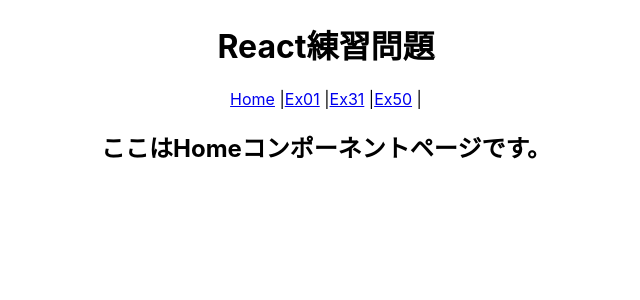
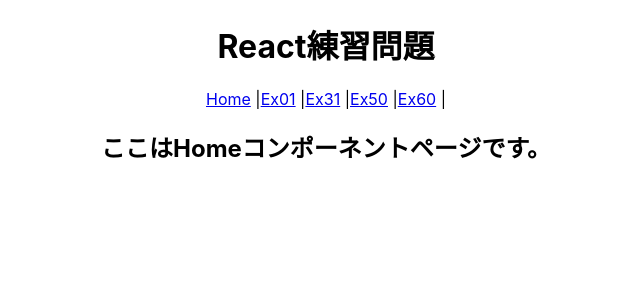
Before and after one commit to ryota-09/ex-react-app, a React (Create React App) app: page / in a window 1280 px wide. Shown: the top 300 px of the page, without its empty margins (314-954 px from the left). Built offline with nearby package versions, Linux system fonts and the light colour scheme; the HTML template or start-up script is replaced by a standard one.

Commit message:
EX60のルーティング完了

```diff
--- a/src/App.tsx
+++ b/src/App.tsx
@@ -13,6 +13,7 @@
           <Link to="/ex01">Ex01</Link> |
           <Link to="/ex31">Ex31</Link> |
           <Link to="/ex50">Ex50</Link> |
+          <Link to="/ex60">Ex60</Link> |
         </div>
         <Router />
       </BrowserRouter>
--- a/src/components/Ex50.tsx
+++ b/src/components/Ex50.tsx
@@ -1,3 +1,5 @@
+//メソッドについて
+
 export const Ex50 = () => {
   const lastName = "佐藤";
   const firstName = "太郎";
--- /dev/null
+++ b/src/components/Ex60.tsx
@@ -0,0 +1,7 @@
+export const Ex60 = () => {
+  return (
+    <div className="ex60">
+    <h2>EX60</h2>
+    </div>
+  )
+}
--- a/src/router/PageRoutes.tsx
+++ b/src/router/PageRoutes.tsx
@@ -2,6 +2,7 @@
 import { Home } from "../components/Home";
 import { Ex31 } from "../components/Ex31";
 import { Ex50 } from "../components/Ex50";
+import { Ex60 } from "../components/Ex60";
 
 export const PageRoutes = [
   {
@@ -28,4 +29,10 @@
     exact: false,
     children: <Ex50 />,
   },
+  {
+    path: "/ex60",
+    name: "Ex60",
+    exact: false,
+    children: <Ex60 />,
+  },
 ];
```
